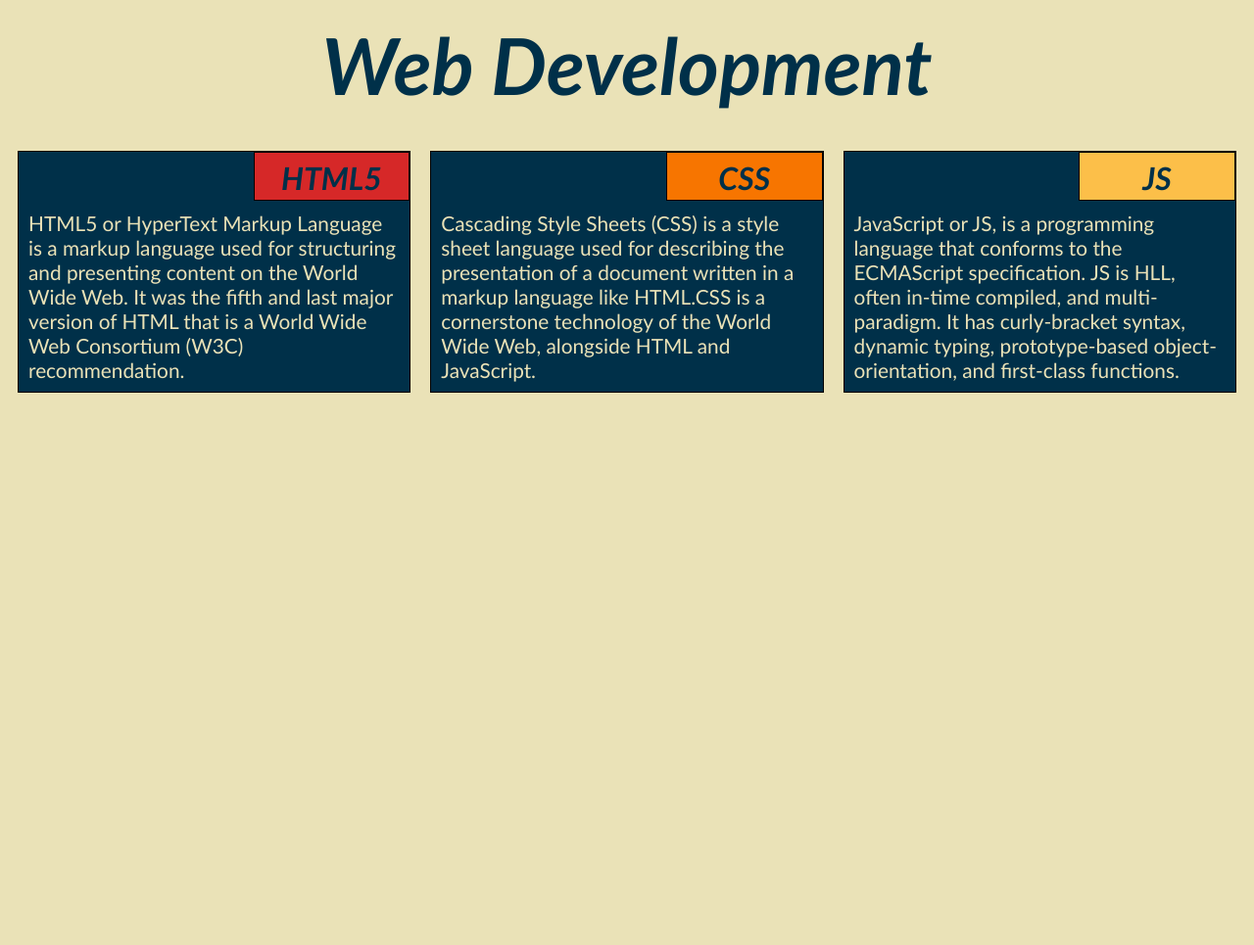
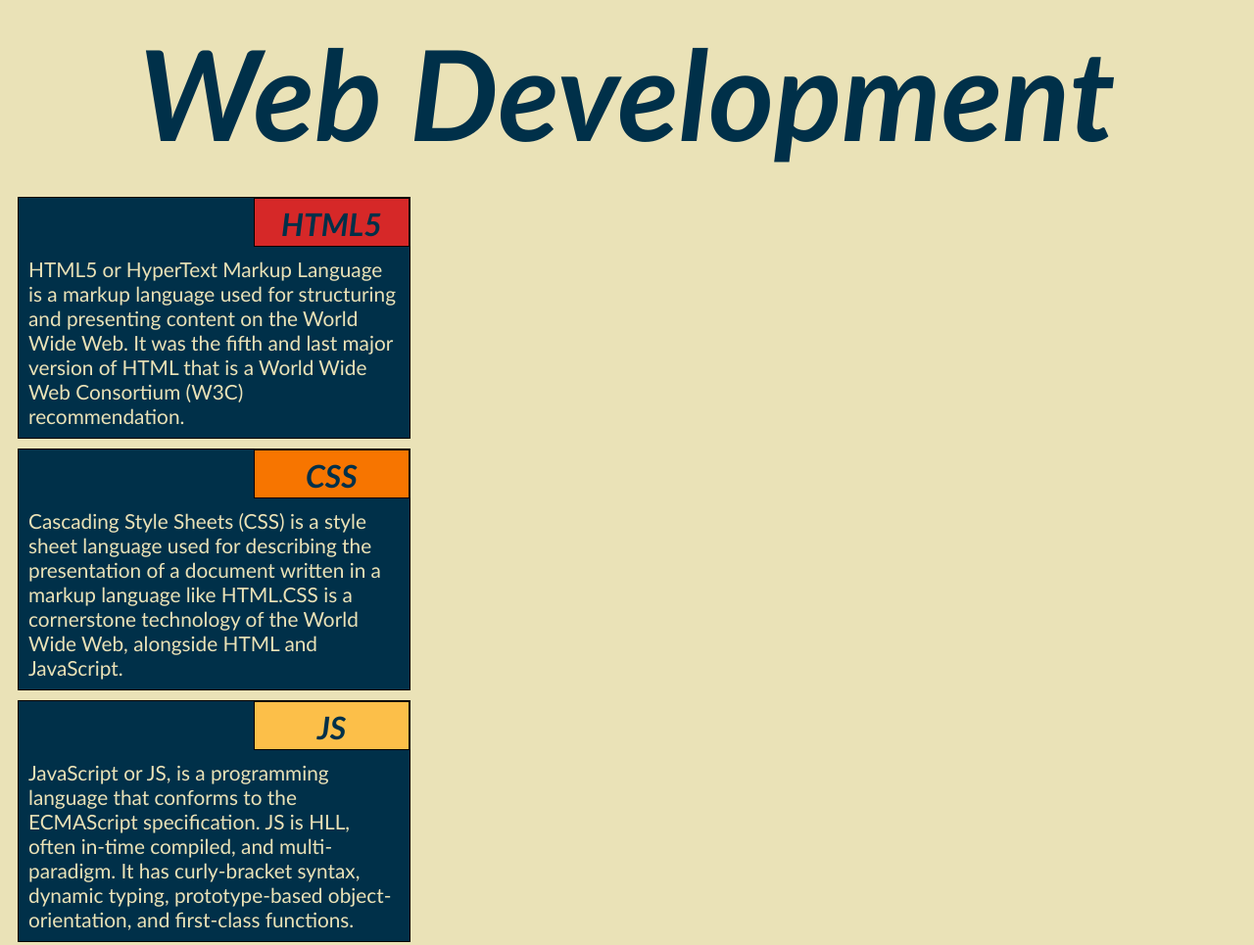
Before and after one commit to draet10/coursera-test, a plain HTML site: page Module2/index.html in a window 1280 px wide. Shown: the whole page at 98% size. Before the commit the page ends 800 px from the top, so only its background shows below. Drawn offline with Linux system fonts and the light colour scheme.

Commit message:
HeadingRsolved

```diff
--- a/Module2/style.css
+++ b/Module2/style.css
@@ -5,14 +5,13 @@
 body{
 	background-color: #EAE2B7;
 }
-#container{
-	font-size: 1em;
-}
+
 #pageTitle{
 	text-align: center;
 	margin:0;
+	font-size: 10vw;
+
 	margin-bottom: 20px;
-	font-size: 5em;
 	font-weight: 900;
 	font-style: italic;
 	color: #003049;
@@ -59,7 +58,7 @@ body{
 }
 @media (min-width: 922px) {
 
-  .col-lg-1, .col-lg-2, .col-lg-3, .col-lg-4, .col-lg-5, .col-lg-6, .col-lg-7, .col-lg-8, .col-lg-9, .col-lg-10, .col-lg-11, .col-lg-12 {
+  .col-lg-1, .col-lg-2, .col-lg-3, .col-lg-4, .col-lg-5, .col-lg-6, .col-lg-7, .col-lg-8, .col-lg-9, .col-lg-10, .col-lg-11, .col-lg-12, {
     float: left;
 
   }
```
